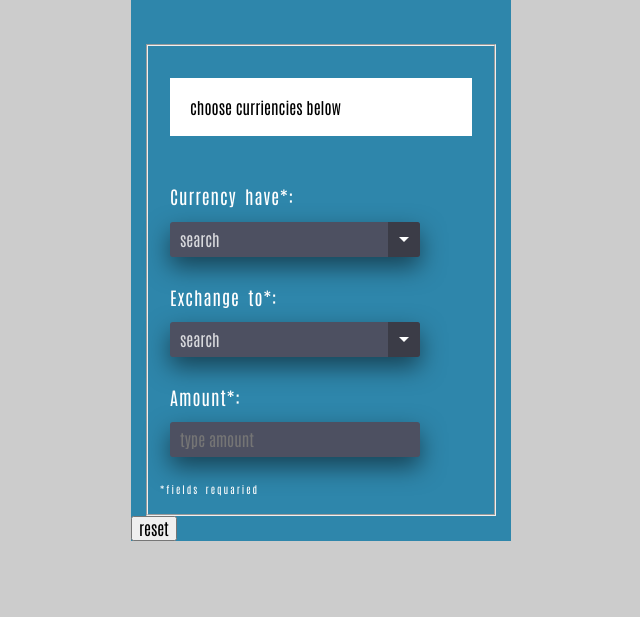
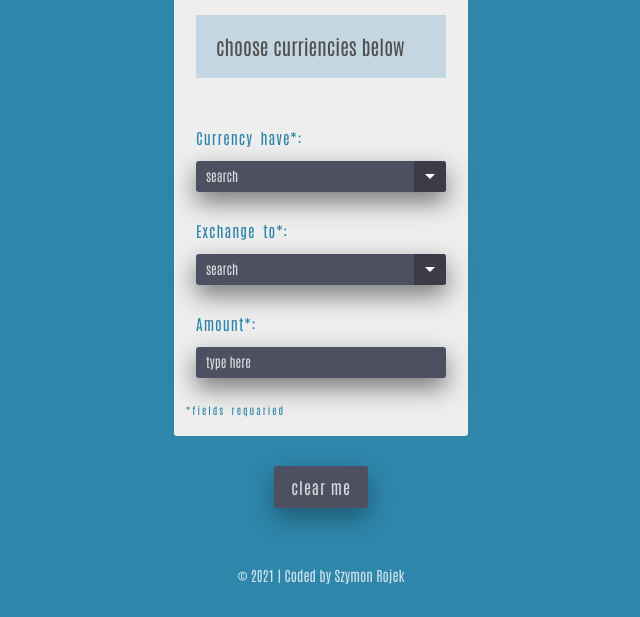
Before and after one commit to SzymonRojek/currency-converter, a plain HTML site: page index.html in a window 1280 px wide. Shown: the part 183-800 px from the top of the page, without its empty margins (319-959 px from the left). Drawn offline with nearby package versions, Linux system fonts and the light colour scheme.

Commit message:
customize currency converter

```diff
--- a/css/style.css
+++ b/css/style.css
@@ -9,57 +9,67 @@ html {
   box-sizing: inherit;
 }
 
-body {
+.body {
   min-height: 100vh;
   display: grid;
   place-items: center;
-  background-color: #ccc;
+  background-color:#2E86AB;
 }
 
-.main-container {
-  max-width: 400px;
+.container {
   width: 100%;
-  padding: 10px;
-  color: white;
+  max-width: 550px;
   margin: auto;
+  color: rgba(255, 255, 255, 0.762);
 }
 
 .form {
+ display: flex;
+ flex-direction: column;
+ align-items: center;
+ padding: 15px;
  background-color: #2E86AB;
 }
 
 .form__heading {
- padding: 40px;
+ padding: 30px;
  font-size: 25px;
  line-height: 1.5;
  letter-spacing: 2px;
  word-spacing: 4px;
+
 }
 
 .form__fieldset {
-  margin: 0 15px;
+ background-color: rgb(238, 238, 238);
+ border-radius: 3px;
+ border: none;
 }
 
- .form__list {
-   list-style: none;
-   padding: 10px;
- }
+.form__list {
+  list-style: none;
+  padding: 10px;
+}
 
 .input__actualisation {
   margin-bottom: 50px;
   padding: 20px;
   min-height: 20px;
-  width: 100%;
+  min-width: 250px;
+  font-size: 20px;
   outline: none;
   border: none;
+  background-color: #c4d6e1;
+  color: rgba(48, 44, 44, 0.79);
 }
 
 .form__labelText {
   display: inline-block;
   padding-bottom: 15px;
-  font-size: 18px;
+  font-size: 15px;
   letter-spacing: 1px;
   word-spacing: 3px;
+  color: #2E86AB;
 }
 
 .form__labelText--middle {
@@ -67,7 +77,7 @@ body {
 }
 
 /*  style for select and input number */
-.form__amount,
+.form__amount-input,
 .form__select {
   background-color: #4d5061;
   box-shadow: 0 10px 25px rgba(0, 0, 0, .5);
@@ -79,11 +89,11 @@ body {
   -moz-appearance: none;
   -ms-appearance: none;
   outline: none;
+  font-size: 13px;
 }
 .form__select {
   display: inline-block;
   width: 100%;
-
   color: rgba(255, 255, 255, 0.79);
   cursor: pointer;
 }
@@ -129,10 +139,8 @@ select::-ms-expand {
   border-top: var(--size) solid #fff;
 }
 
-
-
 .form__select:focus  + .focus,
-.form__amount:focus  + .focus {
+.form__amount-input:focus  + .focus {
   position: absolute;
   top: -1px;
   left: -1px;
@@ -145,8 +153,10 @@ select::-ms-expand {
 }
 
 
+.form__labelText--last {
+  margin-top: 30px;
+}
 /* hide arrows input numbers */
-
 input::-webkit-outer-spin-button,
 input::-webkit-inner-spin-button {
   margin: 0;
@@ -157,21 +167,68 @@ input[type=number] {
   -moz-appearance: textfield;
 }
 
-.form__labelText--last {
-  margin-top: 30px;
-}
-
-.custom-amount {
+.form__amount {
   position: relative;
   max-width: 250px;
 }
-.form__amount {
+.form__amount-input {
   color: white;
   width: 100%;
+  color: rgba(255, 255, 255, 0.79);
+}
+
+::-webkit-input-placeholder { /* Chrome/Opera/Safari */
+  color: rgba(255, 255, 255, 0.79);
+}
+::-moz-placeholder { /* Firefox 19+ */
+  color: rgba(255, 255, 255, 0.79);
+}
+:-ms-input-placeholder { /* IE 10+ */
+  color: rgba(255, 255, 255, 0.79);
+}
+:-moz-placeholder { /* Firefox 18- */
+  color:rgba(255, 255, 255, 0.79);
 }
 
 .form__paragraph {
   font-size: 10px;
   letter-spacing: 2px;
   word-spacing: 2px;
+  color: #2E86AB;
 }
+
+.form__button {
+  margin: 30px;
+  padding: 10px 15px;
+  border-radius: 3px;
+  border: none;
+  background-color: #4d5061;
+  color: rgba(255, 255, 255, 0.79);
+  box-shadow: 0 10px 25px rgba(0, 0, 0, 0.331);
+  letter-spacing: 1px;
+  transition: all .3s ease-in-out;
+  outline: none;
+  border: 2px solid transparent;
+}
+
+.form__button:hover {
+  transform: translateY(-1px);
+}
+
+.form__button:focus {
+  border: 2px solid rgb(72, 137, 194);
+}
+
+.form__button:active {
+  background-color: #3b3c47;
+  transform: translateY(3px);
+}
+
+.footer {
+  text-align: center;
+}
+.footer__paragraph {
+  font-size: 14px;
+}
+/* // sprawdzx to w nawigavji na swej stronie muzycznej transform y */
+/* do imput when disable */
--- a/index.html
+++ b/index.html
@@ -13,11 +13,12 @@
   <link rel="preconnect" href="https://fonts.gstatic.com">
   <link href="https://fonts.googleapis.com/css2?family=Antonio:wght@100;300;400;700&display=swap" rel="stylesheet">
   <link rel="stylesheet" href="./css/style.css">
-  <script defer src="./script.js" type="module"></script>
+  <script defer src="./main.js" type="module"></script>
 </head>
 
-<body>
-  <main class="main-container">
+<body class="body">
+  <div class="container">
+    <main>
       <form class="form">
         <h1 class="form__heading">Currency Converter</h1>
         <fieldset class="form__fieldset">
@@ -86,9 +87,9 @@
                 <span class="form__labelText form__labelText--last">
                   Amount*:
                 </span>
-              <div class="custom-amount">
-                <input class="form__amount js-amountInput" type="number" name="amount" min="1" step="any"
-                  placeholder="type amount" required>
+                <div class="form__amount">
+                  <input class="form__amount-input js-amountInput" type="number" name="amount" min="1" step="any"
+                    placeholder="type here" required>
                   <span class="focus"></span>
                 </div>
               </label>
@@ -97,10 +98,16 @@
           </ul>
           <p class="form__paragraph">*fields requaried</p>
         </fieldset>
-      <button type="reset">reset</button>
-
+        <button class="form__button" type="reset">clear me</button>
       </form>
     </main>
+    <footer class="footer">
+      <p class="footer__paragraph">
+        &#169; 2021 | Coded by Szymon Rojek
+      </p>
+    </footer>
+  </div>
+
 </body>
 
 </html>
--- a/script.js
+++ b/main.js
@@ -39,7 +39,7 @@ function getInputActualisation() {
     }
 
     if ( typedAmountInput.value ) {
-      inputReadonly.value = `${ currencyWant.value }: ${ calculatedCurrencyConverter.toFixed(2) }`;
+      inputReadonly.value = `${ currencyWant.value } : ${ calculatedCurrencyConverter.toFixed(2) }`;
     }
 }
 
```
Also changed, not shown: index1.html (deleted, +0 -66 lines). Lines whose indentation alone changed are shown as unchanged.
